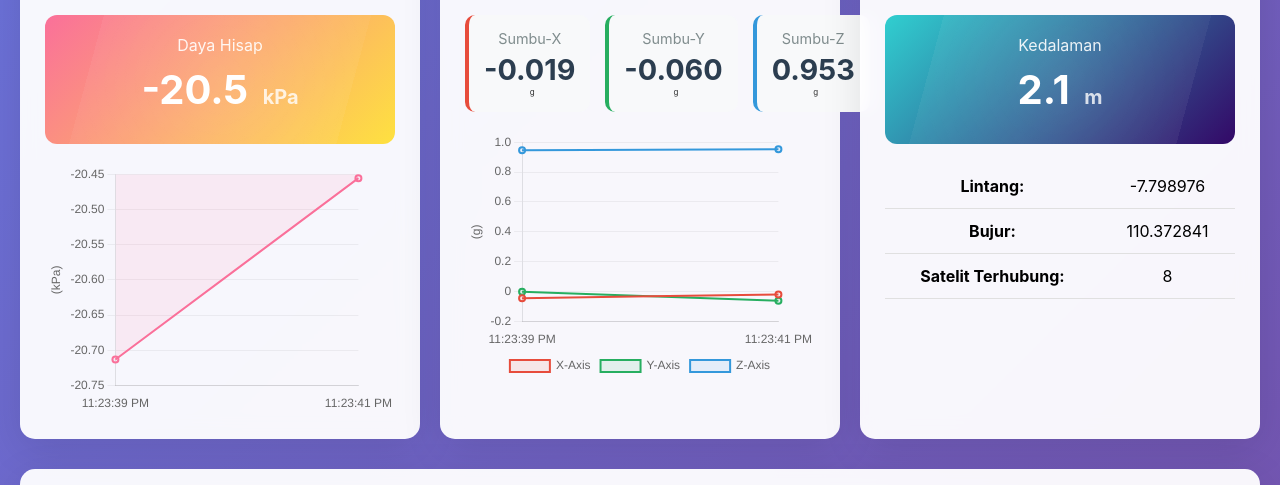
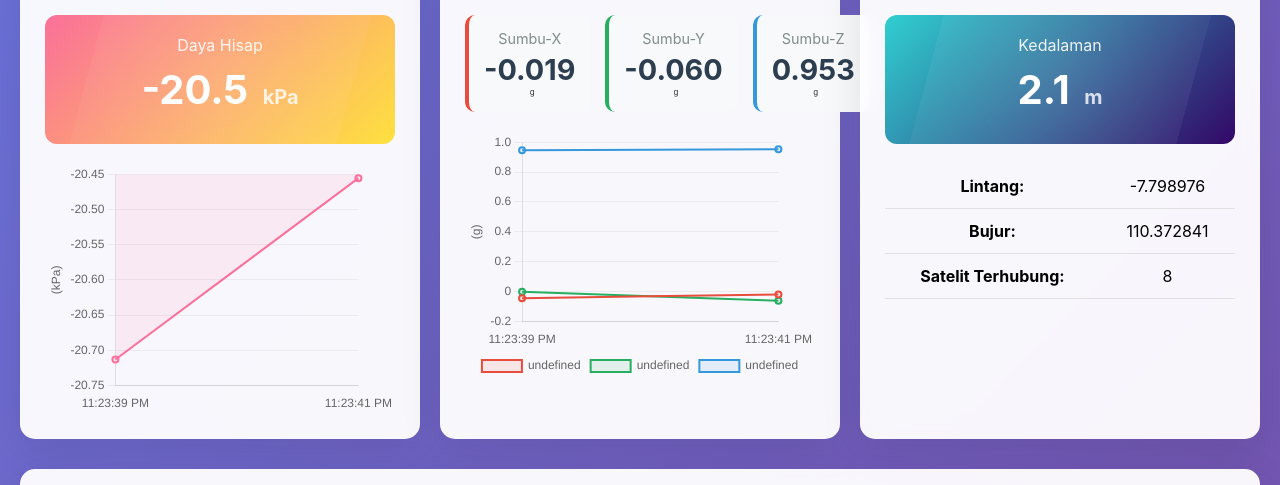
Before and after one commit to CyberArmy96/monitoring-hiu-paus, a website: page public/dashboard.html in a window 1280 px wide. Shown: the part 940-1425 px from the top of the page. Drawn offline with nearby package versions, Linux system fonts and the light colour scheme.

Commit message:
Chart akselerasi hapus label bawah

```diff
--- a/public/dashboard.html
+++ b/public/dashboard.html
@@ -820,7 +820,6 @@
                     labels: [],
                     datasets: [
                         {
-                            label: 'X-Axis',
                             data: [],
                             borderColor: '#e74c3c',
                             backgroundColor: 'rgba(231, 76, 60, 0.1)',
@@ -828,7 +827,6 @@
                             tension: 0.4
                         },
                         {
-                            label: 'Y-Axis',
                             data: [],
                             borderColor: '#27ae60',
                             backgroundColor: 'rgba(39, 174, 96, 0.1)',
@@ -836,7 +834,6 @@
                             tension: 0.4
                         },
                         {
-                            label: 'Z-Axis',
                             data: [],
                             borderColor: '#3498db',
                             backgroundColor: 'rgba(52, 152, 219, 0.1)',
```
